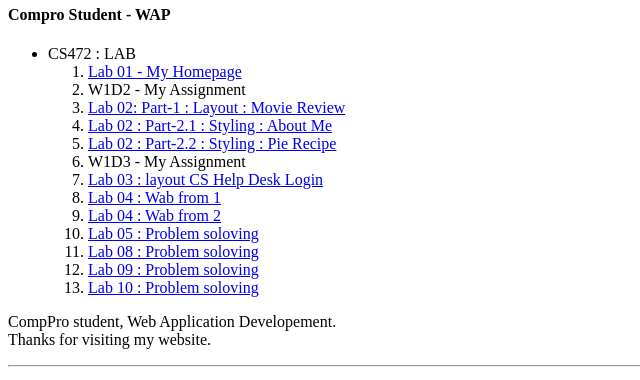
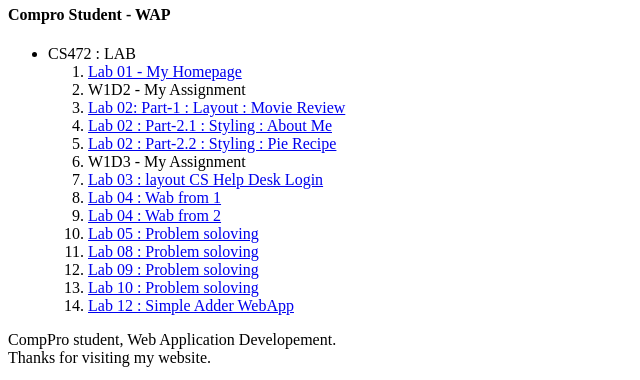
Before and after one commit to sanaullahal/sanaullahal.github.io, a plain HTML site: page index.html in a window 1280 px wide. Shown: the part 407-787 px from the top of the page, without its empty margins (0-640 px from the left). Drawn offline with Linux system fonts and the light colour scheme.

Commit message:
Add lab 12

```diff
--- a/index.html
+++ b/index.html
@@ -41,6 +41,7 @@
                 <li><a href="./lab8/index.html" target="_blank">Lab 08 : Problem soloving </a></li>
                 <li><a href="./lab9/lab9.html" target="_blank">Lab 09 : Problem soloving </a></li>
                 <li><a href="./lab10/index.html" target="_blank">Lab 10 : Problem soloving </a></li>
+                <li><a href="./lab12/simpleAdder.html" target="_blank">Lab 12 : Simple Adder WebApp </a></li>
             </ol>
         </li>
     </ul>
```
